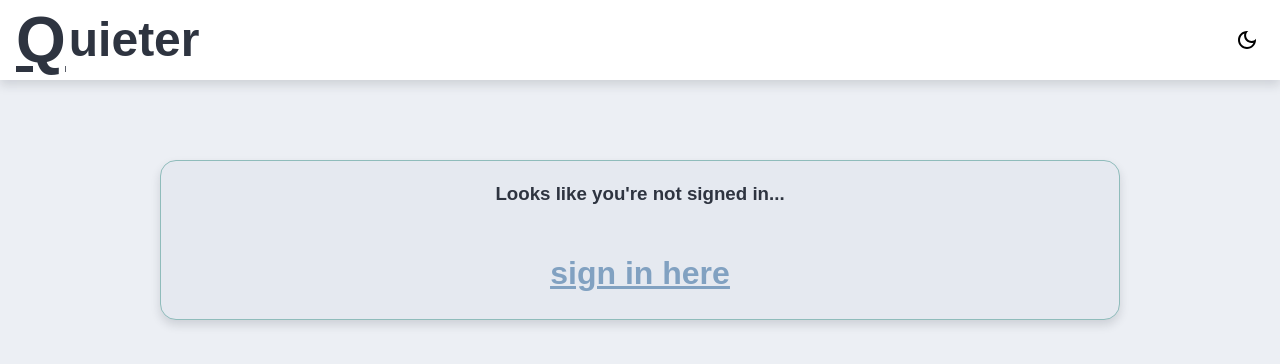
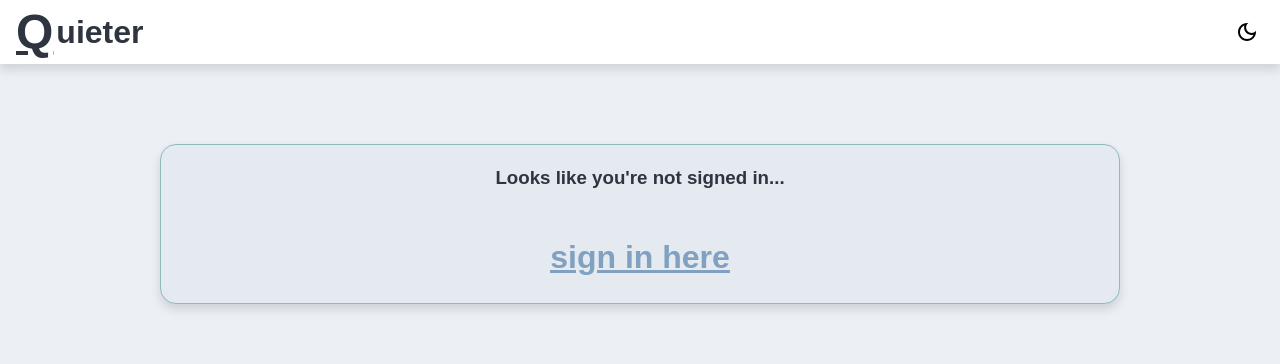
Before and after one commit to 01zulfi/quieter, a React (Create React App) app: page / in a window 1280 px wide. Shown: the top 364 px of the page. Built offline with nearby package versions, Linux system fonts and the light colour scheme.

Commit message:
Reduce heading & navbar size

```diff
--- a/src/components/Navbar/Navbar.tsx
+++ b/src/components/Navbar/Navbar.tsx
@@ -15,23 +15,23 @@
   justify-content: space-between;
   box-shadow: rgb(36 41 51 / 15%) 0px 5px 10px 0px;
   background: ${(props: any) => props.background};
-  height: 5rem;
+  height: 4rem;
 `;
 
 const HeadingWrapper = styled.div`
   display: flex;
   align-items: center;
-  gap: 3px;
+  gap: 3pxj
   margin-left: 1em;
 `;
 
 const H1Wrapper = styled.h1`
-  font-size: 4rem;
+  font-size: 3rem;
   text-decoration: underline;
   color: ${(props: any) => props.theme.text.one};
 `;
 const H2Wrapper = styled.h2`
-  font-size: 3em;
+  font-size: 2em;
   color: ${(props: any) => props.theme.text.one};
 `;
 
--- a/src/components/Navbar/StrippedNavbar.tsx
+++ b/src/components/Navbar/StrippedNavbar.tsx
@@ -10,7 +10,7 @@
   justify-content: space-between;
   box-shadow: rgb(36 41 51 / 15%) 0px 5px 10px 0px;
   background: ${(props: any) => props.background};
-  height: 5rem;
+  height: 4rem;
 `;
 
 const HeadingWrapper = styled.div`
@@ -21,12 +21,12 @@
 `;
 
 const H1Wrapper = styled.h1`
-  font-size: 4rem;
+  font-size: 3rem;
   text-decoration: underline;
   color: ${(props: any) => props.theme.text.one};
 `;
 const H2Wrapper = styled.h2`
-  font-size: 3em;
+  font-size: 2em;
   color: ${(props: any) => props.theme.text.one};
 `;
 
```
